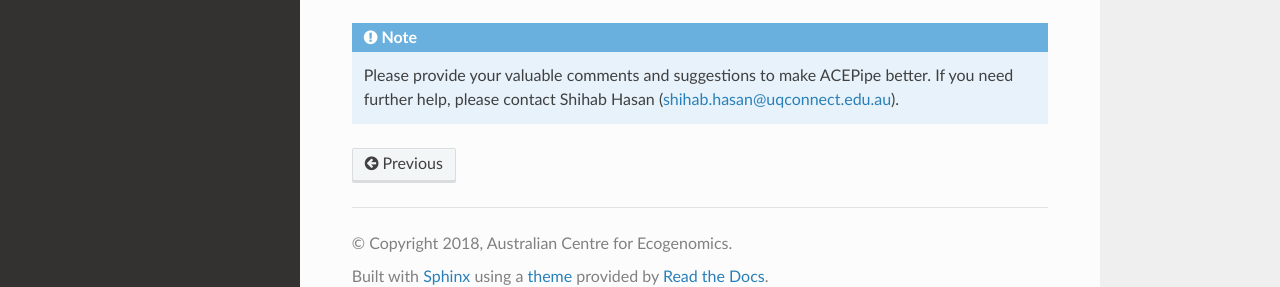
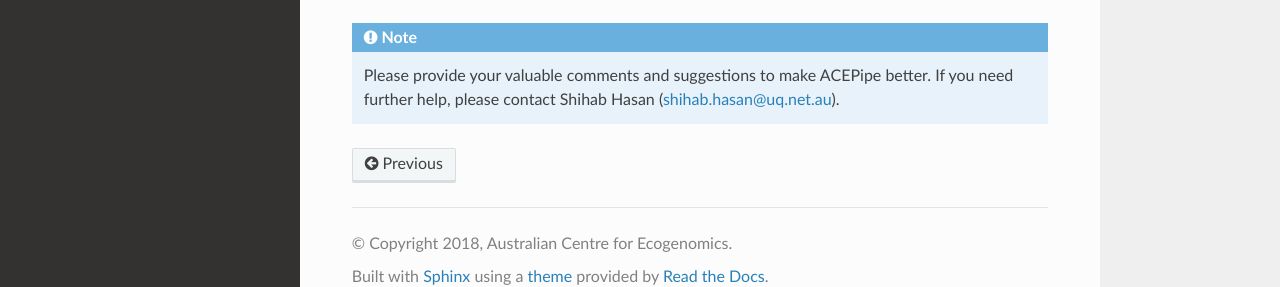
Before and after one commit to shihabhasan/acepipe-docs, a Sphinx documentation site: the page built from source/userguide.rst, in a window 1280 px wide and 900 px high, scrolled down 3060 px. Shown: the part 587-874 px from the top of the window. Built offline with Sphinx 7.4.7 and the Read the Docs theme 2.0.0, drawn with Linux system fonts in a browser that asks for light colours.

Commit message:
Update userguide.rst

```diff
--- a/source/userguide.rst
+++ b/source/userguide.rst
@@ -164,4 +164,4 @@ To use only single reads::
 
 .. note::
     Please provide your valuable comments and suggestions to make ACEPipe better.
-    If you need further help, please contact Shihab Hasan (shihab.hasan@uqconnect.edu.au).
+    If you need further help, please contact Shihab Hasan (shihab.hasan@uq.net.au).
```
